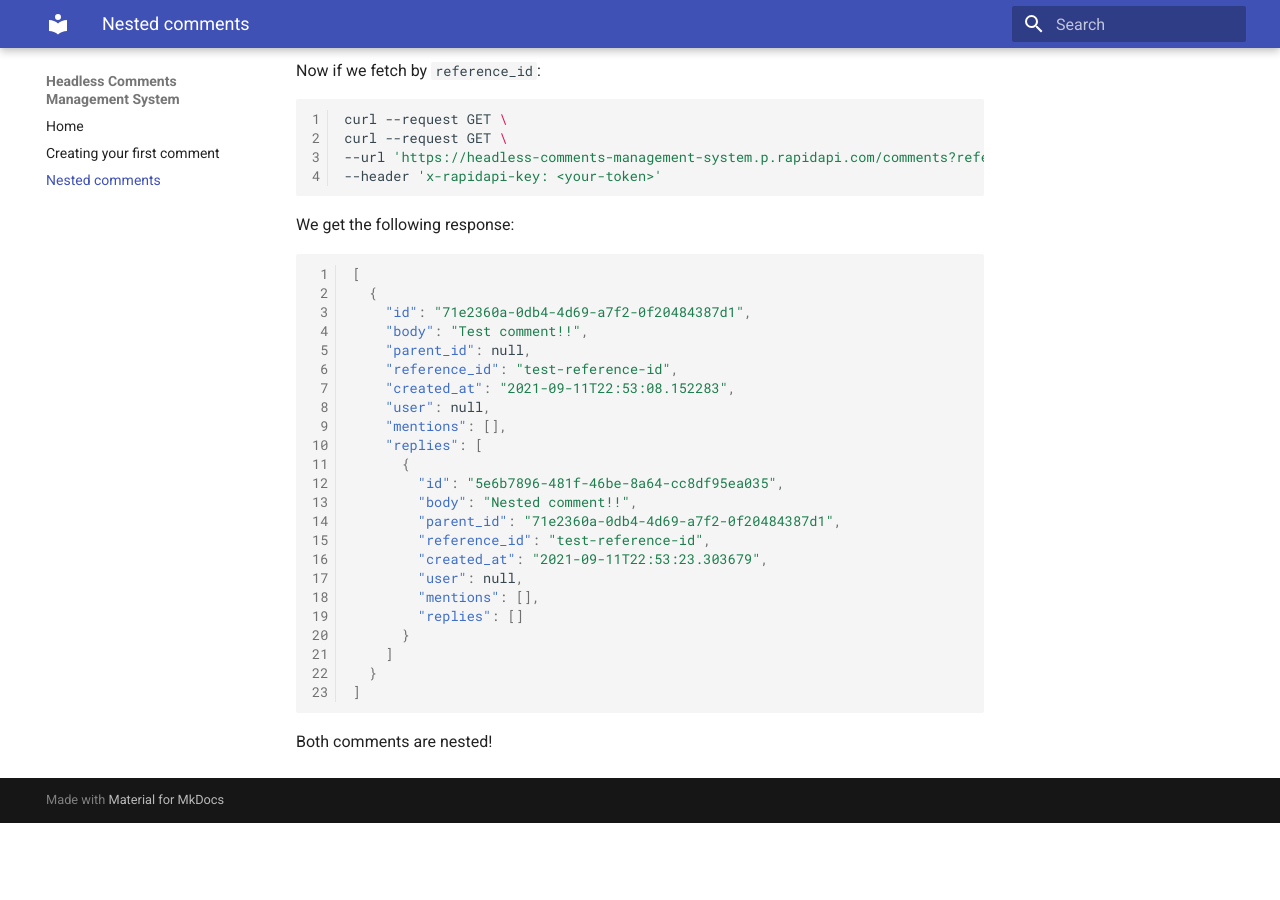
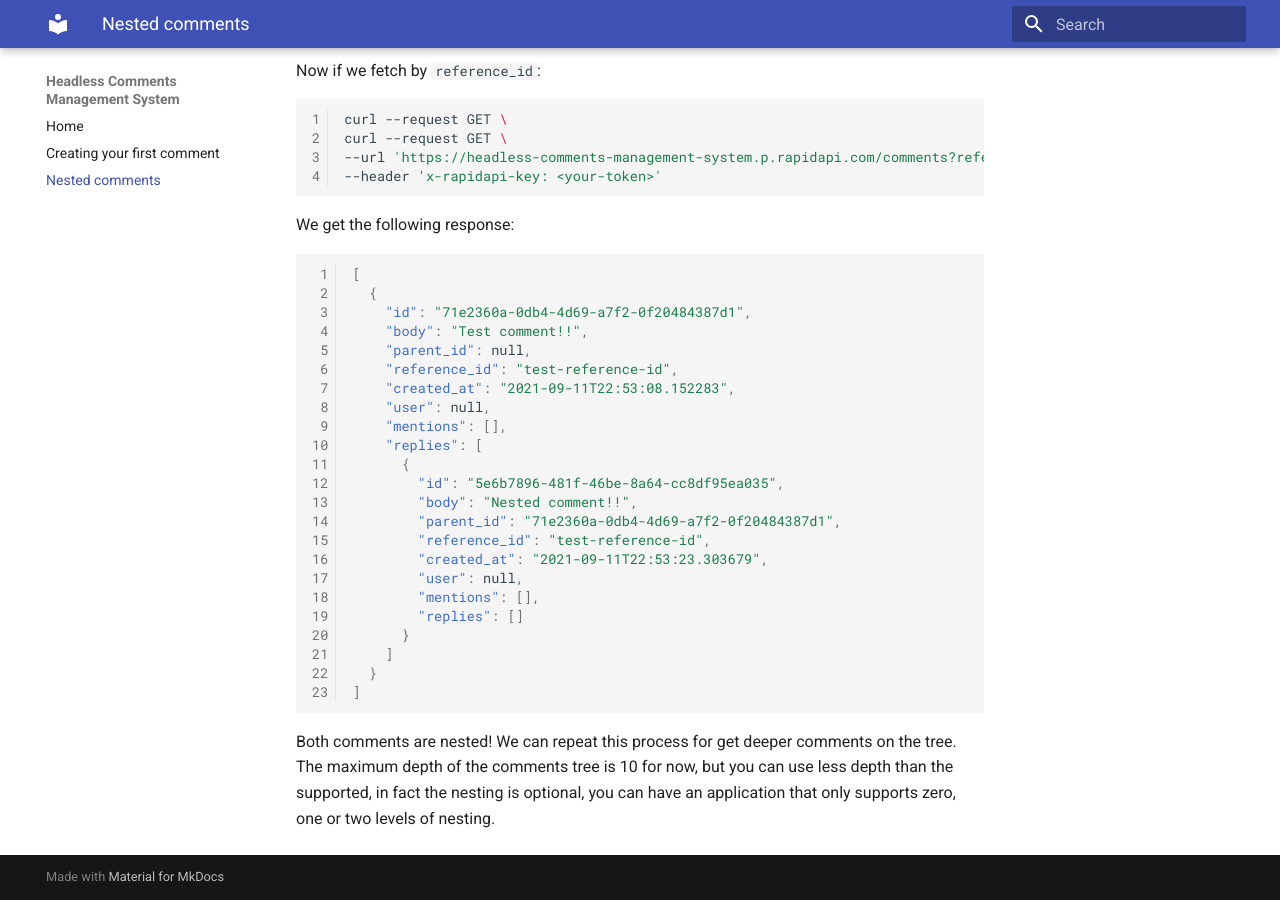
Before and after one commit to elpapi42/comently-docs, an MkDocs documentation site: the page built from docs/nested-comments.md, in a window 1280 px wide and 900 px high, scrolled down 984 px. Built offline with MkDocs 1.6.1 and Material for MkDocs 9.7.7, drawn with Linux system fonts in a browser that asks for light colours; before the commit the page ends 1807 px from its top, so only the background shows below that.

Commit message:
Extend neste docs

````diff
--- a/docs/nested-comments.md
+++ b/docs/nested-comments.md
@@ -76,4 +76,4 @@ We get the following response:
 ]
 ```
 
-Both comments are nested!
+Both comments are nested! We can repeat this process for get deeper comments on the tree. The maximum depth of the comments tree is 10 for now, but you can use less depth than the supported, in fact the nesting is optional, you can have an application that only supports zero, one or two levels of nesting.
````
